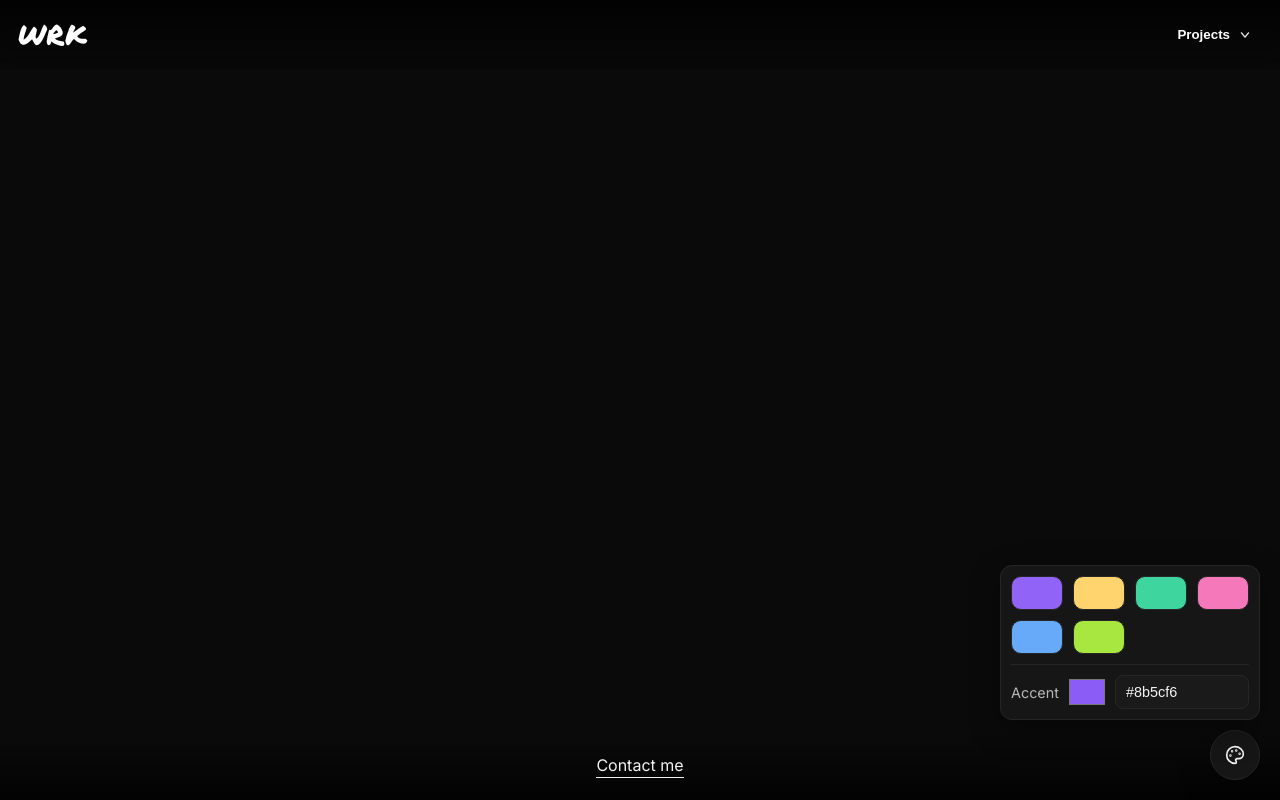
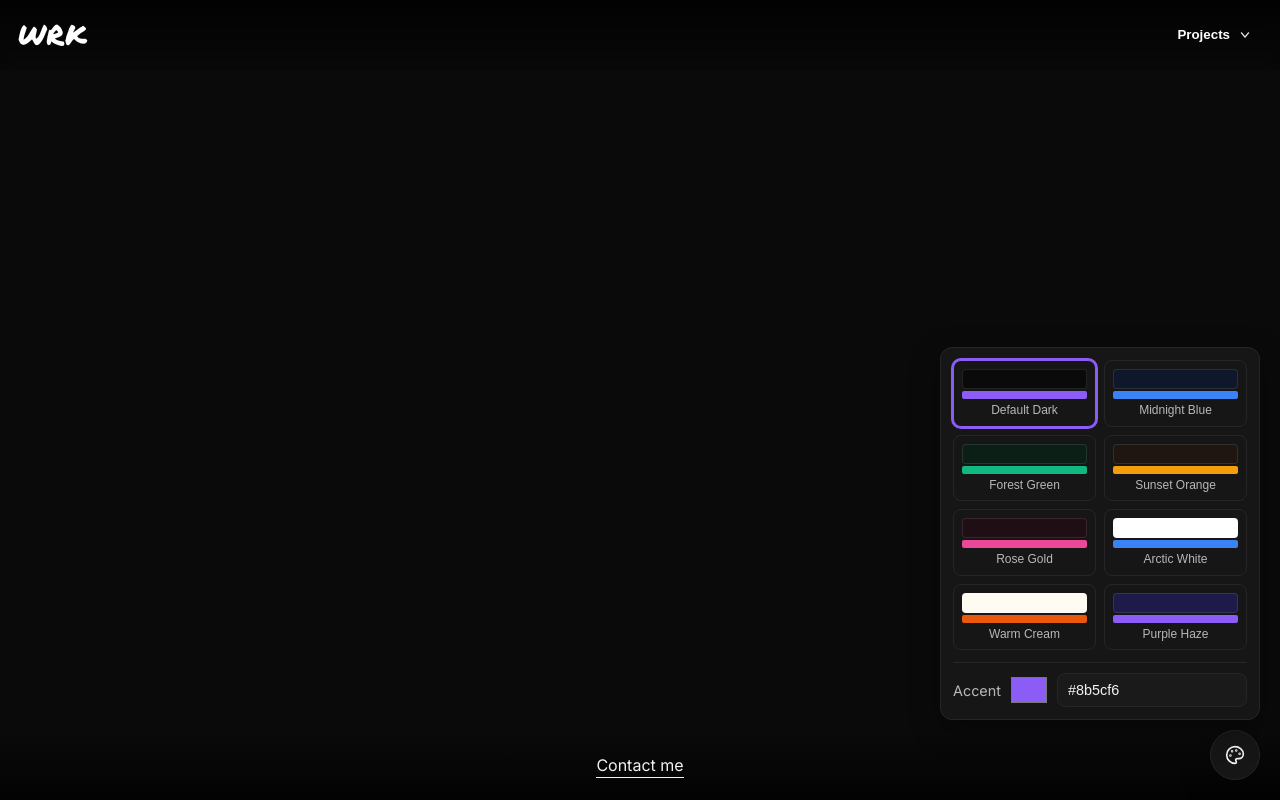
Before and after one commit to miglearambulo/new-app, a Next.js app: page / in a window 1280 px wide. Both pictures are taken after a click on the button "Color palette". Built offline with nearby package versions, Linux system fonts and the light colour scheme.

Commit message:
Palette fixes

```diff
--- a/app/components/PalettePicker.tsx
+++ b/app/components/PalettePicker.tsx
@@ -7,14 +7,16 @@ type Palette = {
   vars: Partial<Record<"--bg" | "--fg" | "--muted" | "--panel" | "--border" | "--accent", string>>;
 };
 
-// A few tasteful presets (you can add more)
+// Curated color palettes with background, text, and accent colors
 const PRESETS: Palette[] = [
-  { name: "Night Violet", vars: { "--bg":"#0a0a0a","--fg":"#f5f5f5","--muted":"#b8b8b8","--panel":"#161616","--border":"#262626","--accent":"#8b5cf6" } },
-  { name: "Ink & Cream", vars: { "--bg":"#0b0b0b","--fg":"#fffaf0","--muted":"#c9c3b8","--panel":"#141414","--border":"#2a2a2a","--accent":"#ffd166" } },
-  { name: "Slate Mint", vars: { "--bg":"#0e141b","--fg":"#eaf1f1","--muted":"#9fb1b3","--panel":"#141b22","--border":"#22303b","--accent":"#34d399" } },
-  { name: "Carbon Rose", vars: { "--bg":"#0b0b0c","--fg":"#f7f7fb","--muted":"#b9b9c8","--panel":"#151517","--border":"#292933","--accent":"#f472b6" } },
-  { name: "Deep Ocean", vars: { "--bg":"#0a0f14","--fg":"#e8eff6","--muted":"#a8b6c2","--panel":"#10161d","--border":"#1f2933","--accent":"#60a5fa" } },
-  { name: "Graphite Lime", vars: { "--bg":"#0d0d0d","--fg":"#f3f7f0","--muted":"#b7c4b2","--panel":"#151515","--border":"#2b2b2b","--accent":"#a3e635" } },
+  { name: "Default Dark", vars: { "--bg":"#0a0a0a","--fg":"#f2f2f2","--muted":"#b8b8b8","--panel":"#161616","--border":"#262626","--accent":"#8b5cf6" } },
+  { name: "Midnight Blue", vars: { "--bg":"#0f172a","--fg":"#f1f5f9","--muted":"#94a3b8","--panel":"#1e293b","--border":"#334155","--accent":"#3b82f6" } },
+  { name: "Forest Green", vars: { "--bg":"#0c1f17","--fg":"#ecfdf5","--muted":"#86efac","--panel":"#1a2e22","--border":"#22543d","--accent":"#10b981" } },
+  { name: "Sunset Orange", vars: { "--bg":"#1f1611","--fg":"#fefce8","--muted":"#fbbf24","--panel":"#2d1f0e","--border":"#451a03","--accent":"#f59e0b" } },
+  { name: "Rose Gold", vars: { "--bg":"#1f0f15","--fg":"#fdf2f8","--muted":"#f9a8d4","--panel":"#2d1317","--border":"#4c1d34","--accent":"#ec4899" } },
+  { name: "Arctic White", vars: { "--bg":"#ffffff","--fg":"#111827","--muted":"#6b7280","--panel":"#f9fafb","--border":"#e5e7eb","--accent":"#3b82f6" } },
+  { name: "Warm Cream", vars: { "--bg":"#fefbf3","--fg":"#1c1917","--muted":"#78716c","--panel":"#f5f5f4","--border":"#d6d3d1","--accent":"#ea580c" } },
+  { name: "Purple Haze", vars: { "--bg":"#1e1b4b","--fg":"#f1f5f9","--muted":"#a78bfa","--panel":"#312e81","--border":"#4c1d95","--accent":"#8b5cf6" } },
 ];
 
 const STORAGE_KEY = "ma-theme";
@@ -30,6 +32,7 @@ export default function PalettePicker() {
   const [open, setOpen] = useState(false);
   const [accent, setAccent] = useState<string>("");
   const [accentInput, setAccentInput] = useState<string>("");
+  const [currentPalette, setCurrentPalette] = useState<string>("Default Dark");
   const ref = useRef<HTMLDivElement | null>(null);
 
   useEffect(() => {
@@ -39,6 +42,9 @@ export default function PalettePicker() {
       try {
         const parsed = JSON.parse(raw);
         applyPalette(parsed);
+        if (parsed._paletteName) {
+          setCurrentPalette(parsed._paletteName);
+        }
         if (parsed["--accent"]) {
           setAccent(parsed["--accent"]);
           setAccentInput(parsed["--accent"]);
@@ -63,7 +69,8 @@ export default function PalettePicker() {
 
   function choosePreset(p: Palette) {
     applyPalette(p.vars);
-    localStorage.setItem(STORAGE_KEY, JSON.stringify(p.vars));
+    setCurrentPalette(p.name);
+    localStorage.setItem(STORAGE_KEY, JSON.stringify({ ...p.vars, _paletteName: p.name }));
     if (p.vars["--accent"]) {
       setAccent(p.vars["--accent"]);
       setAccentInput(p.vars["--accent"]);
@@ -106,16 +113,25 @@ export default function PalettePicker() {
 
       {open && (
         <div className="palette-panel" role="menu" aria-label="Color palette">
-          <div className="palette-row">
+          <div className="palette-grid">
             {PRESETS.map((p) => (
               <button
                 key={p.name}
-                className="swatch"
-                style={{ background: p.vars["--accent"], boxShadow: "inset 0 0 0 1000px rgba(255,255,255,0.05)" }}
-                title={p.name}
+                className={`palette-swatch ${currentPalette === p.name ? 'active' : ''}`}
                 onClick={() => choosePreset(p)}
                 aria-label={`Use ${p.name} theme`}
-              />
+                title={p.name}
+              >
+                <div
+                  className="swatch-bg"
+                  style={{ backgroundColor: p.vars["--bg"] }}
+                />
+                <div
+                  className="swatch-accent"
+                  style={{ backgroundColor: p.vars["--accent"] }}
+                />
+                <span className="swatch-name">{p.name}</span>
+              </button>
             ))}
           </div>
 
--- a/app/globals.css
+++ b/app/globals.css
@@ -75,11 +75,26 @@ body{
 .dropdown a:hover{ background:#1f1f1f; }
 
 /* Palette panel */
-.palette-panel{ padding:10px; width:260px; }
-.palette-row{ display:grid; grid-template-columns:repeat(4, 1fr); gap:10px; margin-bottom:10px; }
-.swatch{
-  height:34px; border-radius:10px; border:1px solid var(--border);
-  cursor:pointer;
+.palette-panel{ padding:12px; width:320px; }
+.palette-grid{ display:grid; grid-template-columns:repeat(2, 1fr); gap:8px; margin-bottom:12px; }
+.palette-swatch{
+  display:flex; flex-direction:column; align-items:center; gap:4px;
+  padding:8px; border-radius:8px; border:1px solid var(--border);
+  background:var(--panel); cursor:pointer; transition:all 0.2s ease;
+}
+.palette-swatch:hover{ transform:scale(1.02); border-color:var(--accent); }
+.palette-swatch.active{
+  border-color:var(--accent);
+  box-shadow: 0 0 0 2px var(--accent);
+}
+.swatch-bg{
+  width:100%; height:20px; border-radius:4px; border:1px solid rgba(255,255,255,0.1);
+}
+.swatch-accent{
+  width:100%; height:8px; border-radius:2px; margin-top:-2px;
+}
+.swatch-name{
+  font-size:0.75rem; color:var(--muted); text-align:center; line-height:1.2;
 }
 .sep{ height:1px; background:var(--border); margin:6px 0 10px; border-radius:1px; }
 .inline{
```
